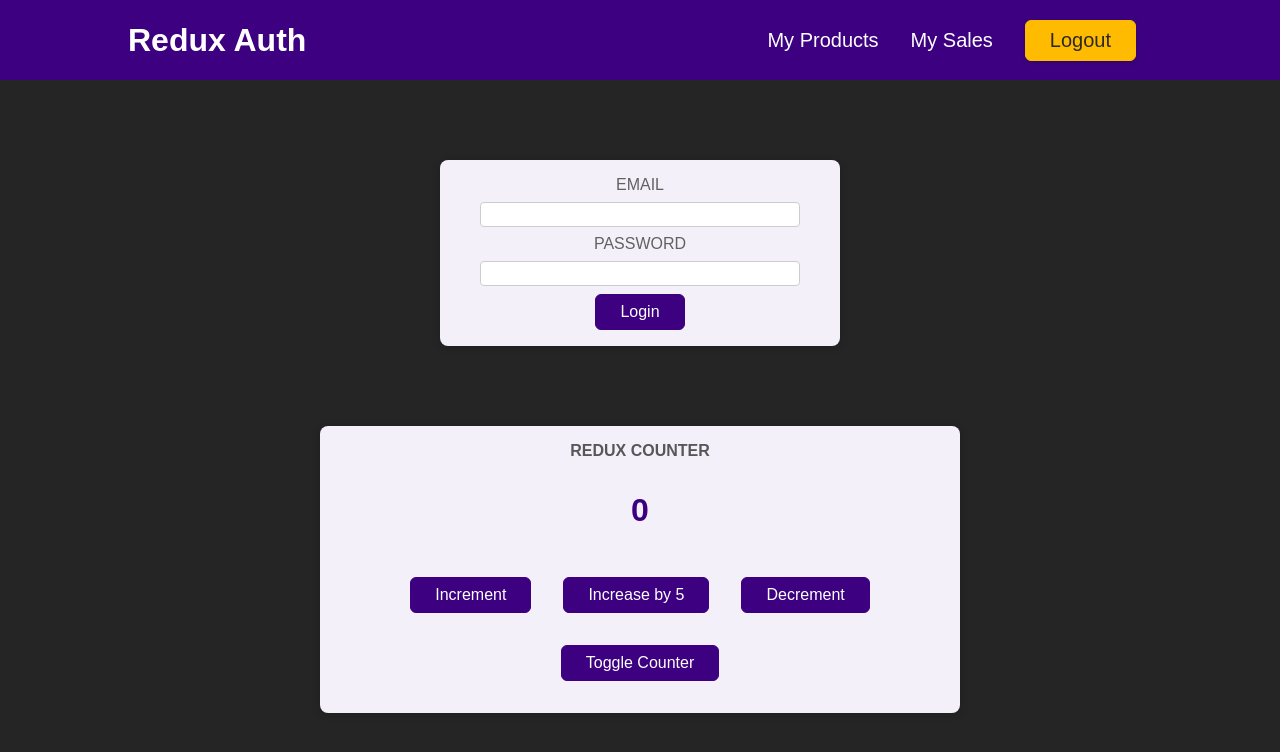
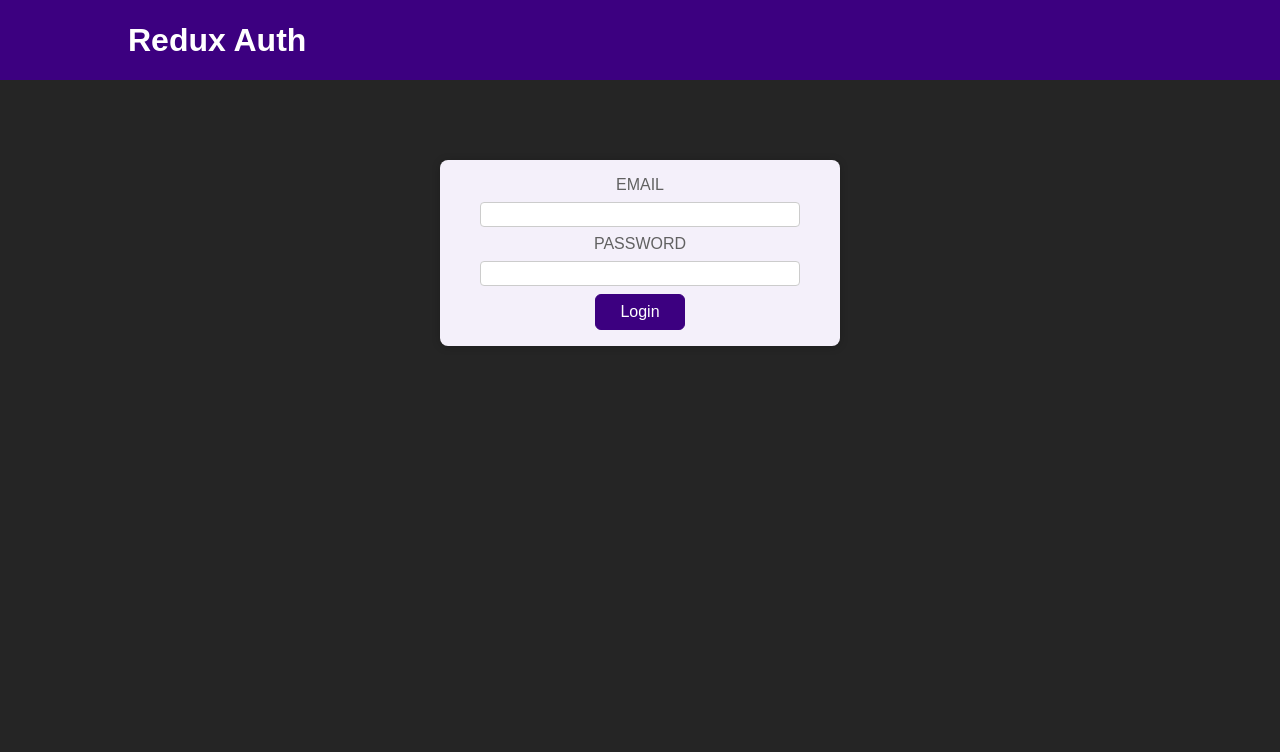
Before and after one commit to MohammedOsamma/redux-playground, a React (Create React App) app: page / in a window 1280 px wide. Shown: the top 752 px of the page. Built offline with nearby package versions, Linux system fonts and the light colour scheme.

Commit message:
Add isAuth to app.js change ui depeding on isAuthenticated & add check to header to hidden nav or show it & handle loginHandler and logoutHandler functions (without validate)

```diff
--- a/src/App.js
+++ b/src/App.js
@@ -1,13 +1,17 @@
 import Counter from "./components/Counter";
 import Header from "./components/Header";
 import Auth from "./components/Auth";
+import { useSelector } from "react-redux";
+import UserProfile from "./components/UserProfile";
 
 function App() {
+  const isAuth = useSelector((state) => state.auth.isAuthenticated);
   return (
     <>
       <Header />
-      <Auth />
-      <Counter />
+      {!isAuth && <Auth />}
+      {isAuth && <UserProfile />}
+      {isAuth && <Counter />}
     </>
   );
 }
--- a/src/components/Auth.js
+++ b/src/components/Auth.js
@@ -1,19 +1,26 @@
-import classes from './Auth.module.css';
+import { useDispatch } from "react-redux";
+import classes from "./Auth.module.css";
+import { authActions } from "../store";
 
 const Auth = () => {
+  const dispatch = useDispatch();
+  const loginHandler = (e) => {
+    e.preventDefault();
+    dispatch(authActions.login());
+  };
   return (
     <main className={classes.auth}>
       <section>
         <form>
           <div className={classes.control}>
-            <label htmlFor='email'>Email</label>
-            <input type='email' id='email' />
+            <label htmlFor="email">Email</label>
+            <input type="email" id="email" />
           </div>
           <div className={classes.control}>
-            <label htmlFor='password'>Password</label>
-            <input type='password' id='password' />
+            <label htmlFor="password">Password</label>
+            <input type="password" id="password" />
           </div>
-          <button>Login</button>
+          <button onClick={loginHandler}>Login</button>
         </form>
       </section>
     </main>
--- a/src/components/Header.js
+++ b/src/components/Header.js
@@ -1,22 +1,31 @@
-import classes from './Header.module.css';
+import { useDispatch, useSelector } from "react-redux";
+import classes from "./Header.module.css";
+import { authActions } from "../store";
 
 const Header = () => {
+  const dispatch = useDispatch();
+  const isAuth = useSelector((state) => state.auth.isAuthenticated);
+  const logoutHandler = () => {
+    dispatch(authActions.logout());
+  };
   return (
     <header className={classes.header}>
       <h1>Redux Auth</h1>
+      {isAuth && (
         <nav>
           <ul>
             <li>
-            <a href='/'>My Products</a>
+              <a href="/">My Products</a>
             </li>
             <li>
-            <a href='/'>My Sales</a>
+              <a href="/">My Sales</a>
             </li>
             <li>
-            <button>Logout</button>
+              <button onClick={logoutHandler}>Logout</button>
             </li>
           </ul>
         </nav>
+      )}
     </header>
   );
 };
```
Lines whose indentation alone changed are shown as unchanged.
